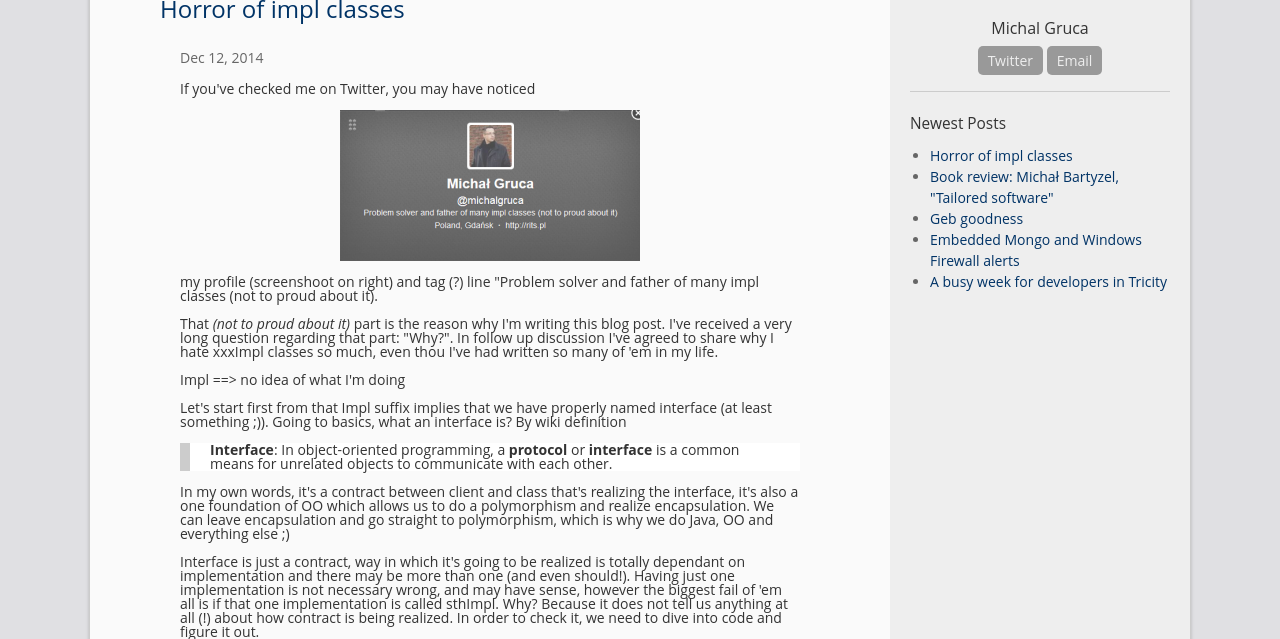
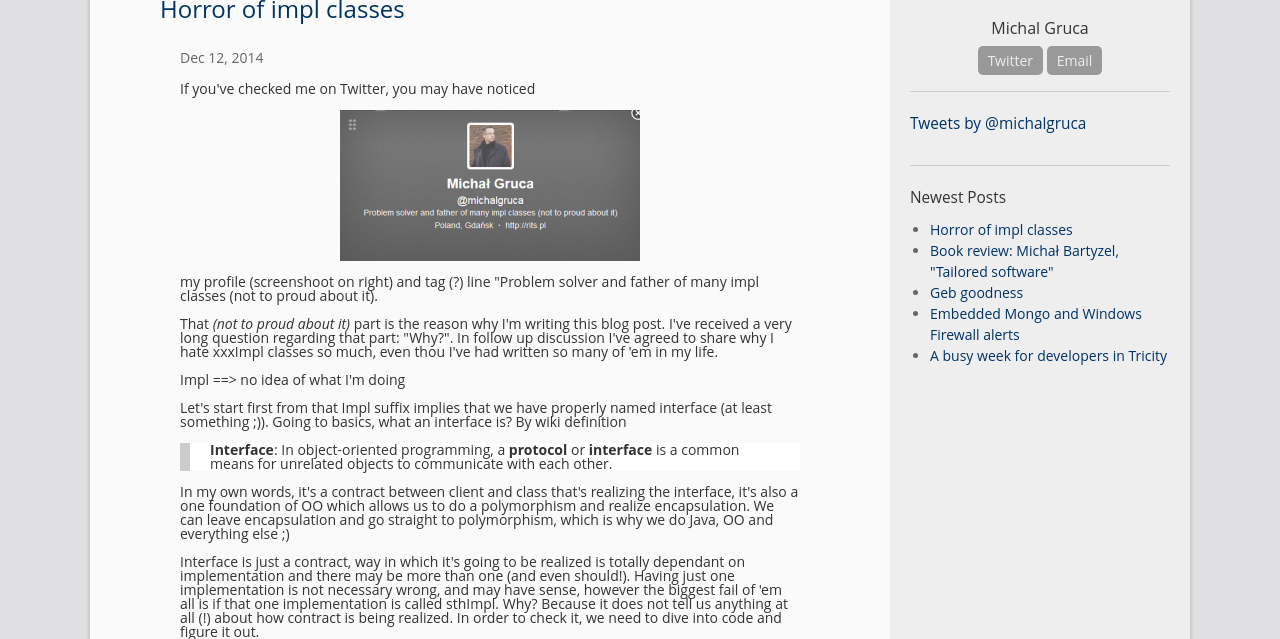
Before and after one commit to mgruca/mgruca.github.io, a Jekyll site: the page built from index.html, in a window 1280 px wide and 900 px high, cut to the strip 261-900 px from the top of the window. Built offline with Jekyll 4.4.1, drawn with Linux system fonts in a browser that asks for light colours; the list of posts is cut into pages by our own code; comment, search, counter and statistics services are not loaded.

Commit message:
Added Twitter feed in sidebar

```diff
--- a/_includes/sidebar.html
+++ b/_includes/sidebar.html
@@ -15,6 +15,12 @@
   </p>
 </div>
 
+<div class="col-box post-twitter">
+  <div class="col-box-title">
+<a class="twitter-timeline"  href="https://twitter.com/michalgruca" data-widget-id="244763861494939648">Tweets by @michalgruca</a>
+            <script>!function(d,s,id){var js,fjs=d.getElementsByTagName(s)[0],p=/^http:/.test(d.location)?'http':'https';if(!d.getElementById(id)){js=d.createElement(s);js.id=id;js.src=p+"://platform.twitter.com/widgets.js";fjs.parentNode.insertBefore(js,fjs);}}(document,"script","twitter-wjs");</script>
+          </div>
+</div>
 <div class="col-box">
   <div class="col-box-title">Newest Posts</div>
   <ul class="post-list">
```
